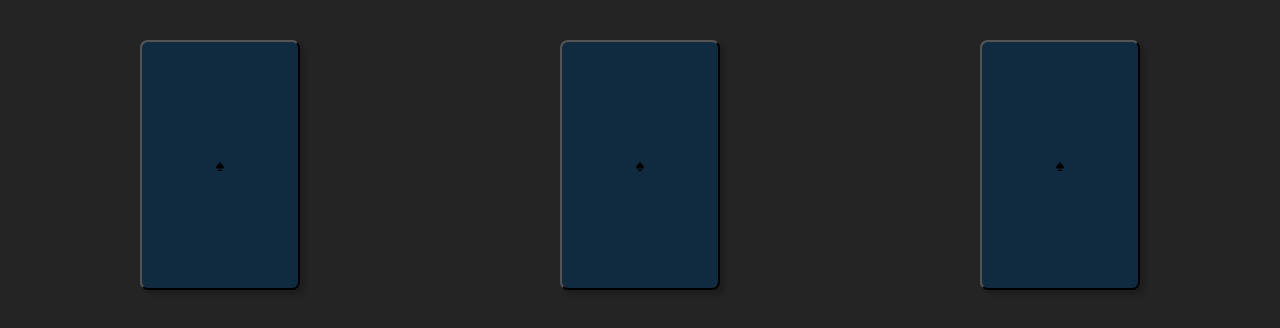
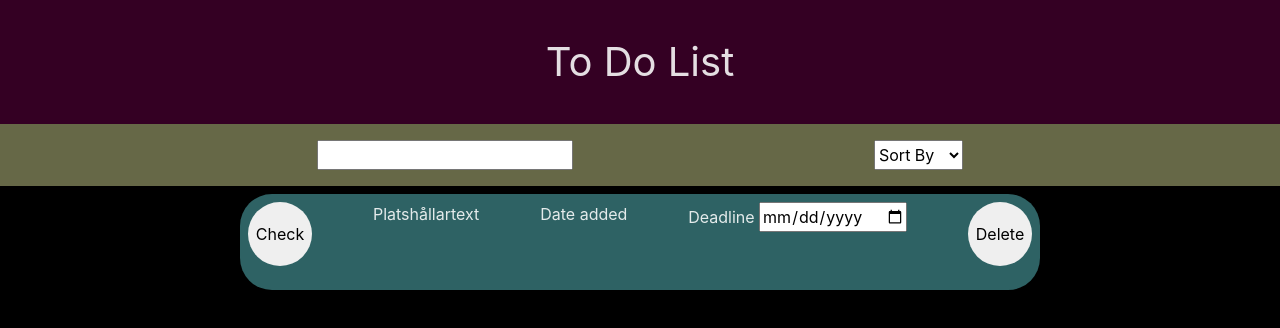
Before and after one commit to Medieinstitutet/fed22d-js-grundkurs-2-todo-EZillman, a website built with Vite: page index.html in a window 1280 px wide. Built offline with nearby package versions, Linux system fonts and the light colour scheme.

Commit message:
some style for the base

```diff
--- a/index.html
+++ b/index.html
@@ -1,16 +1,42 @@
 <!DOCTYPE html>
-<html lang="en"> <!-- TODO: glöm ej att byta språk här -->
+<html lang="en">
+<!-- TODO: glöm ej att byta språk här -->
+
 <head>
   <meta charset="UTF-8" />
   <link rel="icon" type="image/ico" href="/favicon.ico" />
   <meta name="viewport" content="width=device-width, initial-scale=1.0" />
   <title>Projekt</title>
 </head>
+
 <body>
+  <header>
+    To Do List
+  </header>
+  <nav>
+    <input type="text"></input>
+
+    <select>
+      <option value="Sort by" selected disabled>Sort By</option>
+      <option value="Deadline">Deadline</option>
+      <option value="Name">Name</option>
+      <option value="Added">Added</option>
+    </select>
+  </nav>
+
   <main>
-      <div class="app" id="app"></div> <!-- TODO: går bra att radera -->
-      <!-- TODO: skriv din kod här, innan script-taggen -->
+    <article>
+      <button class="check-btn">Check</button>
+      <p class="to-do" id="toDo">Platshållartext</p>
+      <p class="date-added">Date added</p>
+      <label class="deadline">Deadline
+        <input type="date">
+      </label>
+      <button class="delete-btn">Delete</button>
+    </article>
   </main>
+
+
 
   <!-- TODO
     - Validera HTML (kopiera den renderade HTML-koden): https://validator.w3.org/#validate_by_input
@@ -19,4 +45,5 @@
     -->
   <script type="module" src="/src/main.ts"></script>
 </body>
+
 </html>
--- /dev/null
+++ b/src/style/_desktop.scss
@@ -0,0 +1,19 @@
+:root {
+    background-color: black;
+}
+
+//Main
+
+//To do blocks
+article {
+    display: flex;
+    justify-content: space-between;
+    margin: 0.5rem 15rem;
+    min-height: 6rem;
+}
+
+//Buttons
+.check-btn, .delete-btn{
+    height: 4rem;
+    width: 4rem;
+}
--- a/src/style/style.scss
+++ b/src/style/style.scss
@@ -4,12 +4,10 @@
 :root {
   // TODO: Går bra att radera kod även här!
   font-family: Inter, Avenir, Helvetica, Arial, sans-serif;
-  font-size: rem(16px);
-  line-height: 24px;
   font-weight: 400;
   color-scheme: light dark;
   color: rgb(255 255 255 / 87%);
-  background-color: #242424;
+  background-color: #222323;
   font-synthesis: none;
   text-rendering: optimizelegibility;
   -webkit-font-smoothing: antialiased;
@@ -17,48 +15,65 @@
   text-size-adjust: 100%;
 }
 
-// TODO: Radera mig! Jag är bara ett exempel.
-main {
-  padding: 20px;
+header {
+  background-color: rgb(52 0 35);
+  padding: 2rem;
+  font-size: 2.5rem;
+  text-align: center;
 }
 
-.app {
-  margin-block: 20px;
+nav {
   display: flex;
-  gap: 20px;
-  justify-content: space-around;
+  justify-content: space-evenly;
+  background-color: rgb(102 104 71);
+  padding: 1rem;
+}
 
-  .card {
-    $card-size: 250px;
+//Main
 
-    width: 0.6413 * $card-size;
-    height: $card-size;
-    cursor: pointer;
-    background: #102a3f;
-    border-radius: 8px;
-    display: flex;
-    font-weight: bold;
-    align-items: center;
-    justify-content: space-around;
-    text-align: center;
-    box-shadow: 5px 5px 5px rgb(0 0 0 / 20%);
+//To do blocks
+article {
+  display: grid;
+  /* grid-template-areas:
+  "date, empty\ncheck, todo, deadline, delete";
+  grid-template-rows: 1rem, 4rem; */
+  //grid-template-columns: 1fr, 1fr, 1fr, 1fr;
+  background-color: rgb(46 98 100);
+  margin: 0.5rem;
+  padding: 0.5rem;
+  height: 5rem;
+  min-height: 15rem;
+  border-radius: 2rem;
+}
 
-    .front {
-      font-size: rem(50px);
-    }
+.to-do {
+  //grid-area: todo;
+}
 
-    .back {
-      display: none;
-    }
+.date-added {
+  //grid-area: date;
+  left: 1rem;
+}
 
-    &.visible {
-      .front {
-        display: none;
-      }
+//Buttons
+.check-btn {
+  //grid-area: check;
+  border-radius: 50%;
+  border: 0;
+  height: 3rem;
+  width: 3rem;
+}
 
-      .back {
-        display: block;
-      }
-    }
-  }
+.delete-btn {
+  //grid-area: delete;
+  border-radius: 50%;
+  border: 0;
+  right: 1rem;
+  height: 3rem;
+  width: 3rem;
 }
+
+
+@media screen and (min-width: 1024px) {
+  @import "desktop.scss";
+} // TODO: Fixa Stylelint errors
--- a/src/style/vendor/_reset.scss
+++ b/src/style/vendor/_reset.scss
@@ -33,7 +33,7 @@ html:focus-within {
 /* Set core body defaults */
 body {
   min-height: 100vh;
-  text-rendering: optimizeSpeed;
+  text-rendering: optimizespeed;
   line-height: 1.5;
 }
 
```
Also changed, not shown: src/style/style.css (added). Lines whose indentation alone changed are shown as unchanged.
